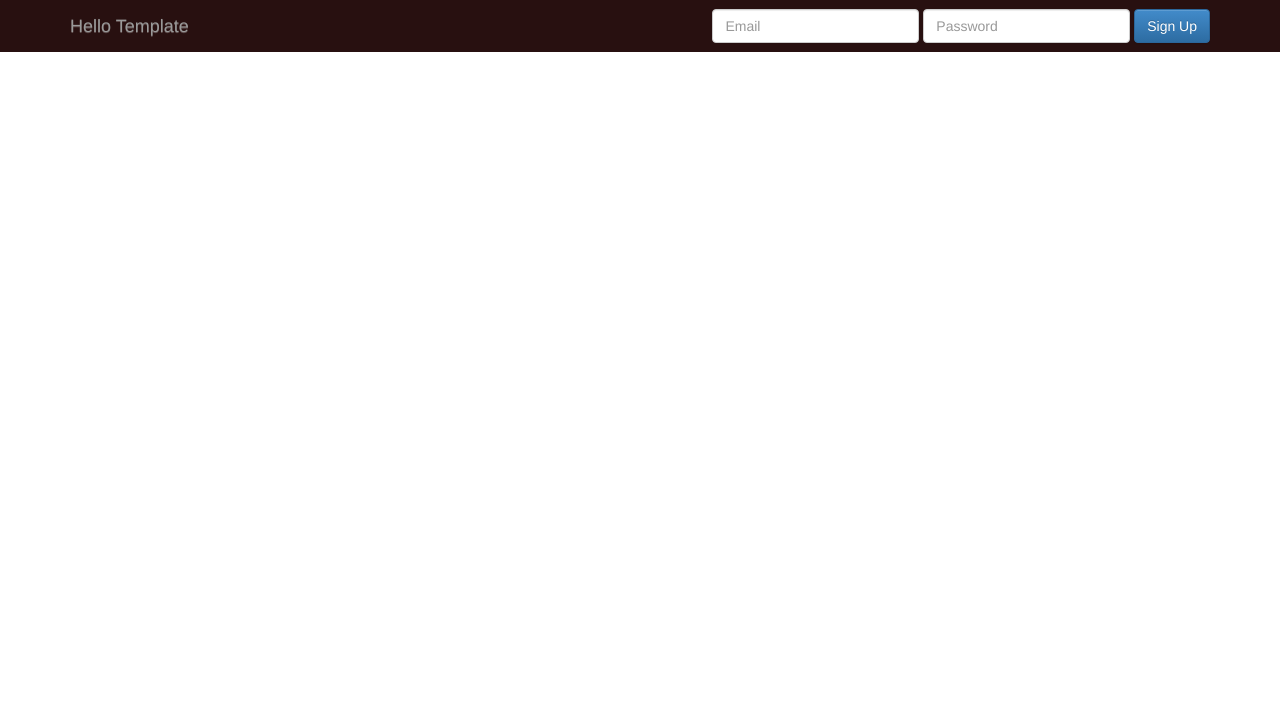
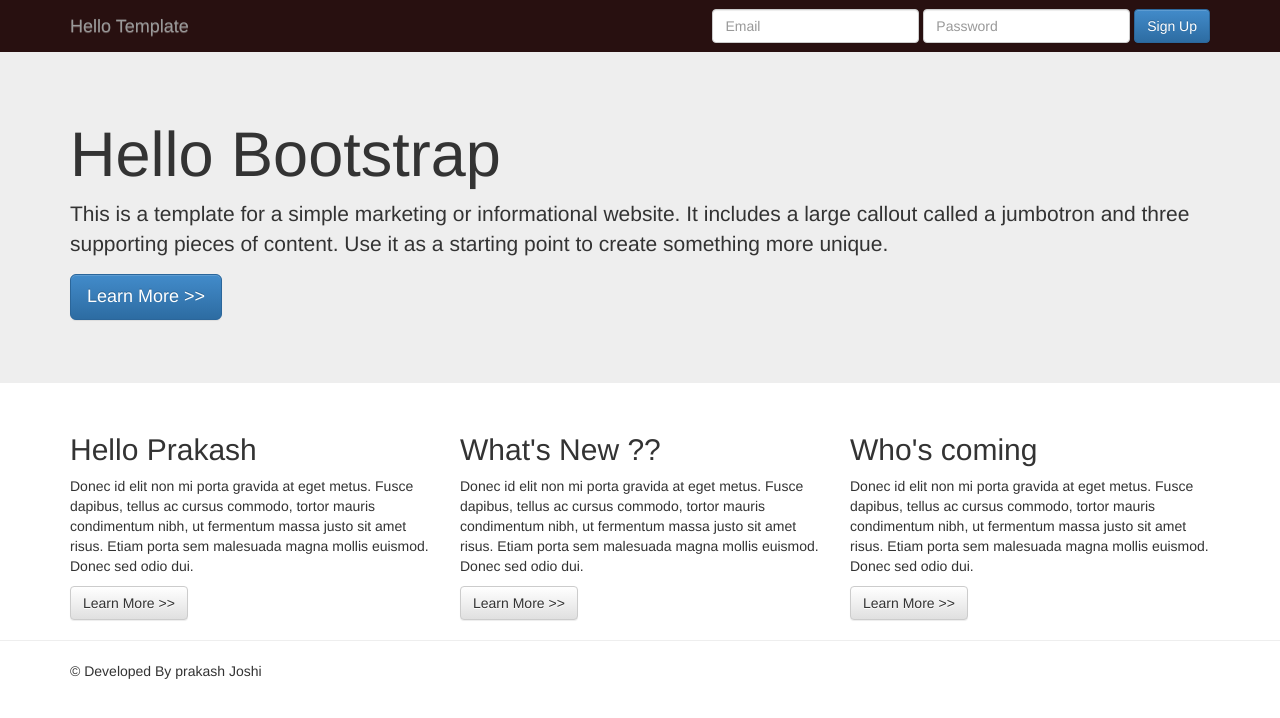
Before and after one commit to prakashversion1/Bootstrap-JumboTron-Test, a plain HTML site: page index.html in a window 1280 px wide. Drawn offline with nearby package versions, Linux system fonts and the light colour scheme.

Commit message:
Finished the jumbotron

```diff
--- a/css/style.css
+++ b/css/style.css
@@ -1,6 +1,7 @@
 .navbar {
 	background-color: #281010;
 	border-radius: 0px;
+	margin-bottom: 0px;
 }
 
 .navbar .navbar-brand{
--- a/index.html
+++ b/index.html
@@ -28,14 +28,41 @@
 			</div>
 		</div>
 	</div>
-	<div class="container">
-		<div class="">
-
-		</div>
-		<div class="">
-
+	<div class="jumbotron">
+		<div class="container">
+			<h1>Hello Bootstrap</h1>
+			<p>This is a template for a simple marketing or informational website. It includes a large callout called a jumbotron and three supporting pieces of content. Use it as a starting point to create something more unique.</p>
+			<p><a class="btn btn-primary btn-lg" href="#">Learn More >></a></p>
 		</div>
 	</div>
+	<div class="content">
+		<div class="container">
+			<div class="row">
+				<div class="col-md-4">
+					<h2>Hello Prakash</h2>
+					<p>Donec id elit non mi porta gravida at eget metus. Fusce dapibus, tellus ac cursus commodo, tortor mauris condimentum nibh, ut fermentum massa justo sit amet risus. Etiam porta sem malesuada magna mollis euismod. Donec sed odio dui.</p>
+					<a href="#" class="btn btn-default btn">Learn More >></a>
+				</div>
+				<div class="col-md-4">
+					<h2>What's New ??</h2>
+					<p>Donec id elit non mi porta gravida at eget metus. Fusce dapibus, tellus ac cursus commodo, tortor mauris condimentum nibh, ut fermentum massa justo sit amet risus. Etiam porta sem malesuada magna mollis euismod. Donec sed odio dui.</p>
+					<a href="#" class="btn btn-default btn">Learn More >></a>
+				</div>
+				<div class="col-md-4">
+					<h2>Who's coming</h2>
+					<p>Donec id elit non mi porta gravida at eget metus. Fusce dapibus, tellus ac cursus commodo, tortor mauris condimentum nibh, ut fermentum massa justo sit amet risus. Etiam porta sem malesuada magna mollis euismod. Donec sed odio dui.</p>
+					<a href="#" class="btn btn-default btn">Learn More >></a>
+				</div>
+			</div>
+		</div>
+	</div>
+	<hr>
+	<div class="footer">
+		<div class="container">
+			© Developed By prakash Joshi
+		</div>
+	</div>
+	<script type="text/javascript" src="https://ajax.googleapis.com/ajax/libs/jquery/1.11.0/jquery.min.js"></script>
 	<script type="text/javascript" src="js/bootstrap.js"></script>
 </body>
 </html>
```
